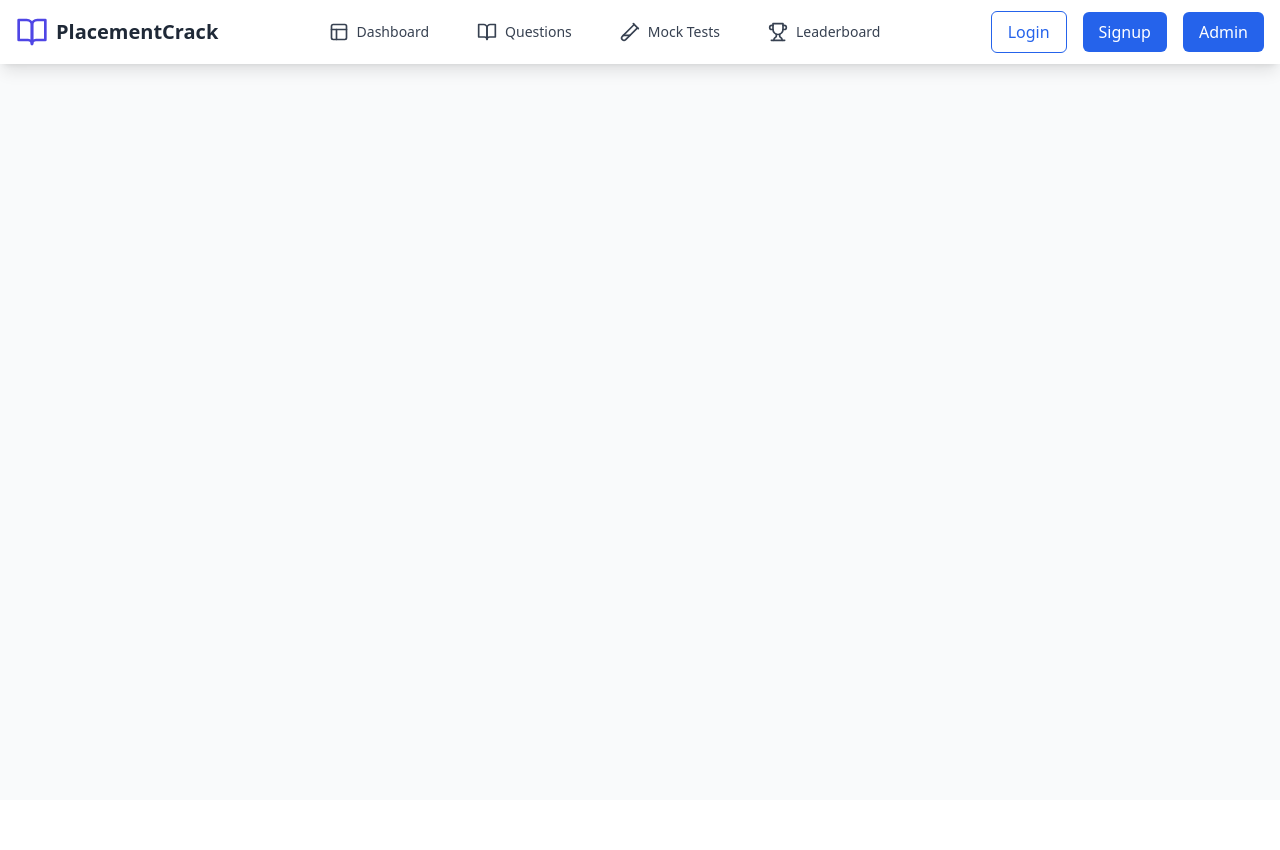
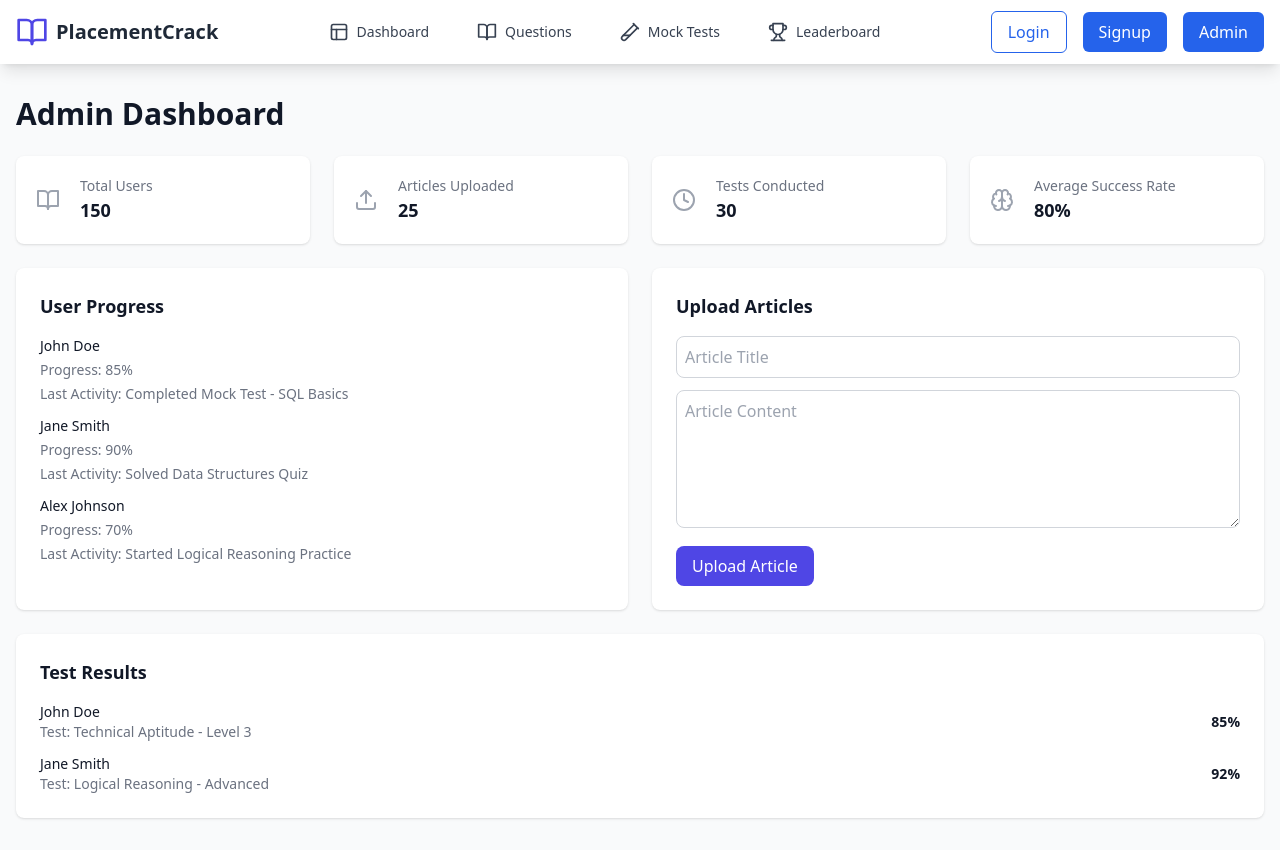
Before and after one commit to pritharai/Placement-Crack, a React (Vite) app: page /admin-dashboard in a window 1280 px wide. Before the commit the page ends 800 px from the top, so only its background shows below. Built offline with nearby package versions, Linux system fonts and the light colour scheme; no server answers.

Commit message:
2nd Revision- Admin Dashboard

```diff
--- a/src/App.jsx
+++ b/src/App.jsx
@@ -9,6 +9,7 @@ import MockTests from './components/MockTests';
 import Login from './components/auth/Login';
 import Register from './components/auth/Register';
 import AdminLogin from './components/admin/auth/login';
+import AdminDashboard from './components/admin/adminDashboard';
 
 function App() {
   return (
@@ -25,6 +26,9 @@ function App() {
             <Route path="/login" element={<Login />} />
             <Route path="/register" element={<Register />} />
             <Route path="/admin" element={<AdminLogin />} />
+            <Route path="/admin-dashboard" element={<AdminDashboard />} />
+
+
           </Routes>
         </main>
       </div>
--- /dev/null
+++ b/src/components/admin/adminDashboard.jsx
@@ -0,0 +1,146 @@
+import React from 'react';
+import { BarChart, BookOpen, Brain, Clock, Upload, Eye } from 'lucide-react';
+import { Link } from 'react-router-dom';
+
+function AdminDashboard() {
+  const stats = [
+    { label: 'Total Users', value: '150', icon: BookOpen },
+    { label: 'Articles Uploaded', value: '25', icon: Upload },
+    { label: 'Tests Conducted', value: '30', icon: Clock },
+    { label: 'Average Success Rate', value: '80%', icon: Brain },
+  ];
+
+  return (
+    <div className="space-y-6">
+      <h1 className="text-3xl font-bold text-gray-900">Admin Dashboard</h1>
+
+      {/* Statistics Section */}
+      <div className="grid grid-cols-1 gap-6 sm:grid-cols-2 lg:grid-cols-4">
+        {stats.map((stat) => (
+          <div key={stat.label} className="bg-white overflow-hidden shadow rounded-lg">
+            <div className="p-5">
+              <div className="flex items-center">
+                <div className="flex-shrink-0">
+                  <stat.icon className="h-6 w-6 text-gray-400" />
+                </div>
+                <div className="ml-5 w-0 flex-1">
+                  <dl>
+                    <dt className="text-sm font-medium text-gray-500 truncate">{stat.label}</dt>
+                    <dd className="text-lg font-semibold text-gray-900">{stat.value}</dd>
+                  </dl>
+                </div>
+              </div>
+            </div>
+          </div>
+        ))}
+      </div>
+
+      {/* Functional Sections */}
+      <div className="grid grid-cols-1 gap-6 lg:grid-cols-2">
+        {/* User Progress Section */}
+        <div className="bg-white shadow rounded-lg p-6">
+          <h2 className="text-lg font-semibold text-gray-900 mb-4">User Progress</h2>
+          <div className="space-y-3">
+            <ProgressItem
+              username="John Doe"
+              progress="85%"
+              lastActivity="Completed Mock Test - SQL Basics"
+            />
+            <ProgressItem
+              username="Jane Smith"
+              progress="90%"
+              lastActivity="Solved Data Structures Quiz"
+            />
+            <ProgressItem
+              username="Alex Johnson"
+              progress="70%"
+              lastActivity="Started Logical Reasoning Practice"
+            />
+          </div>
+        </div>
+
+        {/* Article Upload Section */}
+        <div className="bg-white shadow rounded-lg p-6">
+          <h2 className="text-lg font-semibold text-gray-900 mb-4">Upload Articles</h2>
+          <div className="space-y-3">
+            <UploadArticleForm />
+          </div>
+        </div>
+      </div>
+
+      {/* Test Results Section */}
+      <div className="bg-white shadow rounded-lg p-6">
+        <h2 className="text-lg font-semibold text-gray-900 mb-4">Test Results</h2>
+        <div className="space-y-3">
+          <TestResultItem
+            username="John Doe"
+            score="85%"
+            testName="Technical Aptitude - Level 3"
+          />
+          <TestResultItem
+            username="Jane Smith"
+            score="92%"
+            testName="Logical Reasoning - Advanced"
+          />
+        </div>
+      </div>
+    </div>
+  );
+}
+
+// Subcomponents
+function ProgressItem({ username, progress, lastActivity }) {
+  return (
+    <div className="flex space-x-3">
+      <div className="flex-1 space-y-1">
+        <h3 className="text-sm font-medium text-gray-900">{username}</h3>
+        <p className="text-sm text-gray-500">Progress: {progress}</p>
+        <p className="text-sm text-gray-500">Last Activity: {lastActivity}</p>
+      </div>
+    </div>
+  );
+}
+
+function UploadArticleForm() {
+  const handleUpload = (e) => {
+    e.preventDefault();
+    alert('Article uploaded successfully!');
+  };
+
+  return (
+    <form onSubmit={handleUpload} className="space-y-3">
+      <input
+        type="text"
+        placeholder="Article Title"
+        className="w-full p-2 border border-gray-300 rounded-lg"
+        required
+      />
+      <textarea
+        placeholder="Article Content"
+        className="w-full p-2 border border-gray-300 rounded-lg"
+        rows="5"
+        required
+      ></textarea>
+      <button
+        type="submit"
+        className="px-4 py-2 bg-indigo-600 text-white rounded-lg hover:bg-indigo-700"
+      >
+        Upload Article
+      </button>
+    </form>
+  );
+}
+
+function TestResultItem({ username, score, testName }) {
+  return (
+    <div className="flex items-center justify-between">
+      <div>
+        <h3 className="text-sm font-medium text-gray-900">{username}</h3>
+        <p className="text-sm text-gray-500">Test: {testName}</p>
+      </div>
+      <span className="text-sm font-semibold text-gray-900">{score}</span>
+    </div>
+  );
+}
+
+export default AdminDashboard;
```
